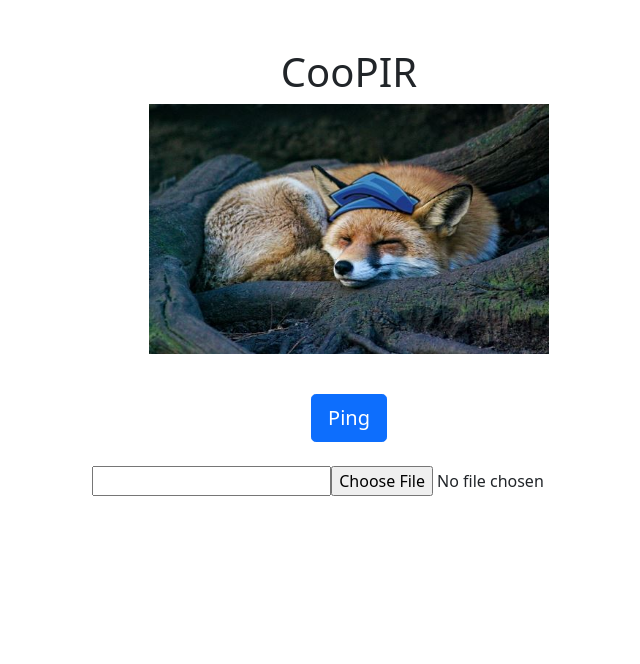
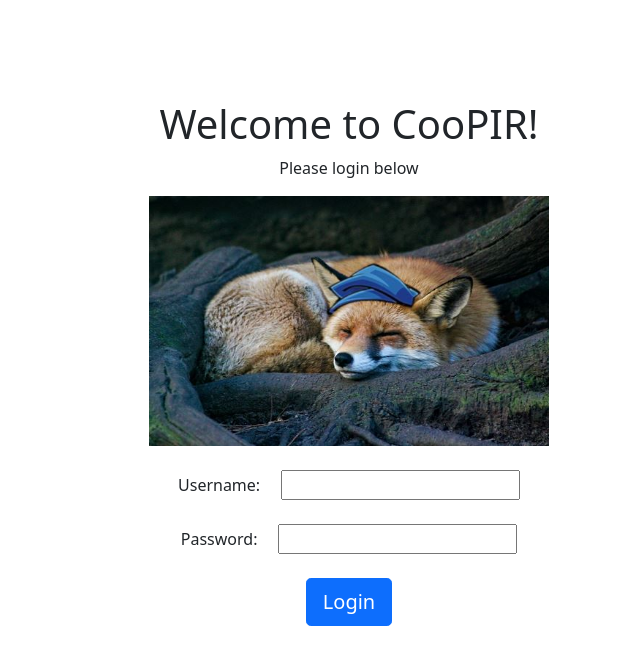
Before and after one commit to JosephS11723/CooPIR, an Angular app in the folder Web_App/CooPIR-Web-App/: page /login in a window 1280 px wide. Before the commit this address led to /. Shown: the top 664 px of the page, without its empty margins (291-931 px from the left). Built offline with nearby package versions, Linux system fonts and the light colour scheme.

Commit message:
Added login screen

```diff
--- a/Web_App/CooPIR-Web-App/src/app/app-routing.module.ts
+++ b/Web_App/CooPIR-Web-App/src/app/app-routing.module.ts
@@ -1,7 +1,13 @@
 import { NgModule } from '@angular/core';
 import { RouterModule, Routes } from '@angular/router';
+import { HomeComponent } from './home/home.component';
+import { LoginComponent } from './login/login.component';
 
-const routes: Routes = [];
+const routes: Routes = [
+  { path: 'home', component:HomeComponent },
+  { path: 'login', component:LoginComponent},
+  { path: '**', component:LoginComponent}
+];
 
 @NgModule({
   imports: [RouterModule.forRoot(routes)],
--- a/Web_App/CooPIR-Web-App/src/app/app.component.html
+++ b/Web_App/CooPIR-Web-App/src/app/app.component.html
@@ -1,5 +1,5 @@
 <!--<app-nav></app-nav>-->
-<app-home></app-home>
+<!--<app-login></app-login>-->
 <div class="container" style="margin-top: 100px">
   <router-outlet></router-outlet>
 </div>
--- a/Web_App/CooPIR-Web-App/src/app/app.module.ts
+++ b/Web_App/CooPIR-Web-App/src/app/app.module.ts
@@ -7,11 +7,13 @@ import { HomeComponent } from './home/home.component';
 import { BrowserAnimationsModule } from '@angular/platform-browser/animations';
 import { HttpClientModule } from '@angular/common/http';
 import { MatIconModule } from '@angular/material/icon';
+import { LoginComponent } from './login/login.component';
 
 @NgModule({
   declarations: [
     AppComponent,
-    HomeComponent
+    HomeComponent,
+    LoginComponent
   ],
   imports: [
     BrowserModule,
--- a/Web_App/CooPIR-Web-App/src/app/home/home.component.html
+++ b/Web_App/CooPIR-Web-App/src/app/home/home.component.html
@@ -1,3 +1,4 @@
+
 <div style="text-align:center" class="container mt-5">
     <!-- <div *ngIf="!registerMode" style='text-align: center;'> -->
      <h1 style="text-align:center">CooPIR</h1>
@@ -20,18 +21,10 @@
          <input type="text" id="caseName">
          <input type="file" class="file-input"
          (change)="onFileSelected($event)" #fileUpload>
+
+         <br><br>
+         <button (click)="goToLogin()" class="btn btn-primary btn-lg mr-2">Go Back to Login</button>
       </div>
 
-
-
-   <!-- <div class="file-upload">
-
-   {{fileName || "No file uploaded yet."}}
-
-    <button mat-mini-fab color="primary" class="upload-btn"
-      (click)="fileUpload.click()">
-        <mat-icon>attach_file</mat-icon>
-    </button>
-    </div> -->
   </div>
    <!--</div>-->
--- a/Web_App/CooPIR-Web-App/src/app/home/home.component.ts
+++ b/Web_App/CooPIR-Web-App/src/app/home/home.component.ts
@@ -1,6 +1,7 @@
 import { Component, Inject, OnInit } from '@angular/core';
 import { HttpClient, HttpParams, HttpHeaders } from '@angular/common/http';
 import Swal from 'sweetalert2';
+import { Router } from '@angular/router';
 //import { Server } from 'http';
 
 @Component({
@@ -12,7 +13,7 @@ export class HomeComponent implements OnInit {
   fileName = '';
   path: string = "/assets/images/CooPIR_Pic.jpg";
   ImageAlt: string;
-  constructor(private http: HttpClient) {
+  constructor(private http: HttpClient, private router: Router) {
     //this.ImagePath = 'src/app/img/CooPir_Pic.jpg'
     this.ImageAlt = 'Fox dude'
    }
@@ -36,7 +37,7 @@ export class HomeComponent implements OnInit {
           }
         })
         break;
-        case 200:
+      case 200:
           Swal.fire({
             icon: 'success',
             title: 'Successful Operation'
@@ -102,7 +103,7 @@ export class HomeComponent implements OnInit {
             .append('filename', this.fileName);
 
             const headers = new HttpHeaders()
-            .set('Access-Control-Allow-Origin', '*');
+            //.set('Access-Control-Allow-Origin', '*');
 
 
             const formData = new FormData();
@@ -126,4 +127,8 @@ export class HomeComponent implements OnInit {
 
         }
   }
+  goToLogin(){
+    console.log("Going to login");
+    this.router.navigateByUrl('/login', { replaceUrl: true});
 }
+}
--- /dev/null
+++ b/Web_App/CooPIR-Web-App/src/app/login/login.component.html
@@ -0,0 +1,25 @@
+<div style="text-align:center" class="container mt-5">
+    <h1 style="text-align:center">Welcome to CooPIR!</h1>
+    <p style="text-align:center">Please login below</p>
+    <!--Display CooPIR image-->
+    <img src="assets/images/CooPIR_Pic.JPG" width="400" height="250"/>
+
+    <br><br>
+
+    <div>
+        <!--Textbox for username-->
+        <label for="username">Username: </label>
+        &nbsp;&nbsp;&nbsp;
+        <input type="text" id="username">
+        <br><br>
+
+        <!--Textbox for password-->
+        <label for="password">Password: </label>
+        &nbsp;&nbsp;&nbsp;
+        <input type="text" id="password">
+        <br><br>
+
+        <button (click)="login()" class="btn btn-primary btn-lg mr-2">Login</button>
+    </div>
+
+</div>
--- /dev/null
+++ b/Web_App/CooPIR-Web-App/src/app/login/login.component.ts
@@ -0,0 +1,24 @@
+import { Component, OnInit } from '@angular/core';
+import { Router } from '@angular/router';
+
+@Component({
+  selector: 'app-login',
+  templateUrl: './login.component.html',
+  styleUrls: ['./login.component.css']
+})
+export class LoginComponent implements OnInit {
+
+  constructor(private router: Router) { }
+
+  login(){
+    var username = (<HTMLInputElement>document.getElementById("username")).value;
+    var password = (<HTMLInputElement>document.getElementById("password")).value;
+    console.log("Going to home");
+    console.log("Username: ", username);
+    console.log("Password: ", password);
+    this.router.navigateByUrl('/home', { replaceUrl: true});
+}
+
+  ngOnInit(): void {}
+
+}
```
Also changed, not shown: Web_App/CooPIR-Web-App/src/app/login/login.component.css (added), 1 other file (tests, documents, lock files or other folders).
